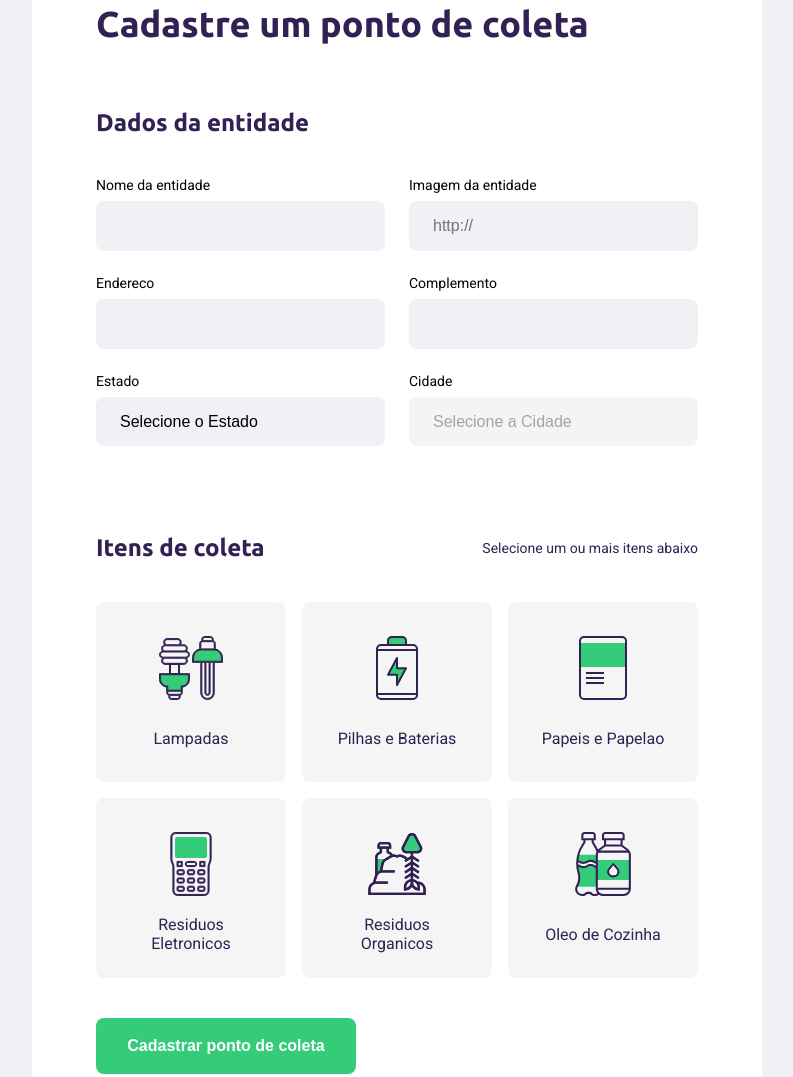
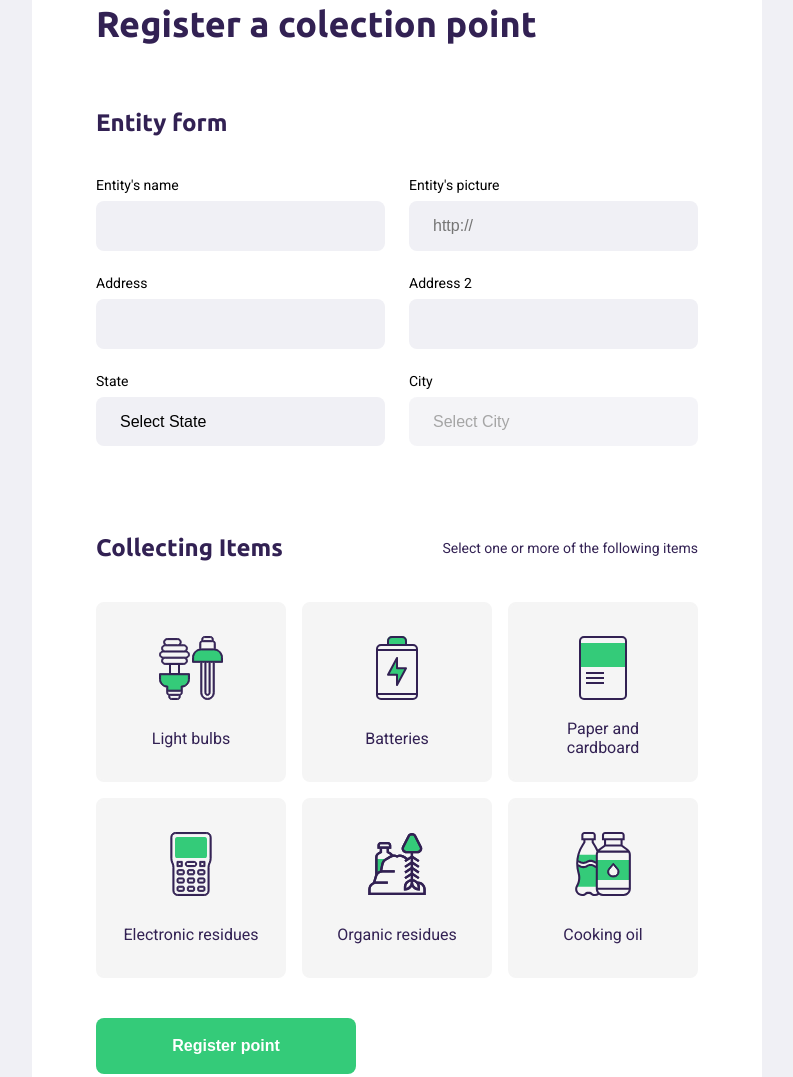
Before and after one commit to LoanCardoso13/NLW_1.0_Maycon, a website: page src/views/create-point.html in a window 1280 px wide. Shown: the part 225-1302 px from the top of the page, without its empty margins (243-1036 px from the left). Drawn offline with nearby package versions, Linux system fonts and the light colour scheme; files that its build step writes are made by us from their sources; no server answers.

Commit message:
Translation Portuguese -> English

```diff
--- a/src/views/create-point.html
+++ b/src/views/create-point.html
@@ -16,19 +16,19 @@
     {% include "partials/page-header.html" %}
 
     <form action="/savepoint" method="POST">
-        <h1>Cadastre um ponto de coleta</h1>
+        <h1>Register a colection point</h1>
 
         <fieldset>
             <legend>
-                <h2>Dados da entidade</h2>
+                <h2>Entity form</h2>
             </legend>
             <div class="field-group">
                 <div class="field">
-                    <label for="name">Nome da entidade</label>
+                    <label for="name">Entity's name</label>
                     <input type="text" name="name" required>
                 </div>
                 <div class="field">
-                    <label for="name">Imagem da entidade</label>
+                    <label for="name">Entity's picture</label>
                     <input
                     type="url"
                     name="image"
@@ -38,27 +38,27 @@
             </div>
             <div class="field-group">
                 <div class="field">
-                    <label for="address">Endereco</label>
+                    <label for="address">Address</label>
                     <input type="text" name="address" required>
                 </div>
                 <div class="field">
-                    <label for="address2">Complemento</label>
+                    <label for="address2">Address 2</label>
                     <input type="text" name="address2" required>
                 </div>
             </div>
 
             <div class="field-group">
                 <div class="field">
-                    <label for="state">Estado</label>
+                    <label for="state">State</label>
                     <select name="uf" required>
-                        <option value="">Selecione o Estado</option>
+                        <option value="">Select State</option>
                     </select>
                     <input type="hidden" name="state">
                 </div>
                 <div class="field">
-                    <label for="city">Cidade</label>
+                    <label for="city">City</label>
                     <select name="city" disabled required>
-                        <option value="">Selecione a Cidade</option>
+                        <option value="">Select City</option>
                     </select>
                 </div>
 
@@ -68,45 +68,45 @@
 
         <fieldset>
             <legend>
-                <h2>Itens de coleta</h2>
-                <span>Selecione um ou mais itens abaixo</span>
+                <h2>Collecting Items</h2>
+                <span>Select one or more of the following items</span>
             </legend>
 
             <div class="items-grid">
                 <li data-id="Lampadas">
                     <img src="/assets/lampadas.svg" alt="lampadas">
-                    <span>Lampadas</span>
+                    <span>Light bulbs</span>
                 </li>
 
                 <li data-id="Pilhas e Baterias">
                     <img src="/assets/baterias.svg" alt="Pilhas e Baterias">
-                    <span>Pilhas e Baterias</span>
+                    <span>Batteries</span>
                 </li>
 
                 <li data-id="Papeis e Papelao">
                     <img src="/assets/papeis-papelao.svg" alt="Papeis e Papelao">
-                    <span>Papeis e Papelao</span>
+                    <span>Paper and cardboard</span>
                 </li>
 
                 <li data-id="Residuos Eletronicos">
                     <img src="/assets/eletronicos.svg" alt="Residuos Eletronicos">
-                    <span>Residuos Eletronicos</span>
+                    <span>Electronic residues</span>
                 </li>
 
                 <li data-id="Residuos Organicos">
                     <img src="/assets/organicos.svg" alt="Residuos Organicos">
-                    <span>Residuos Organicos</span>
+                    <span>Organic residues</span>
                 </li>
 
                 <li data-id="Oleo de Cozinha">
                     <img src="/assets/oleo.svg" alt="Oleo de Cozinha">
-                    <span>Oleo de Cozinha</span>
+                    <span>Cooking oil</span>
                 </li>
             </div>
             <input type="hidden" name="items">
         </fieldset>
 
-        <button type="submit">Cadastrar ponto de coleta</button>
+        <button type="submit">Register point</button>
     </form>
 
 {% endblock content %}
--- a/src/views/layout.html
+++ b/src/views/layout.html
@@ -1,11 +1,11 @@
 <!DOCTYPE html>
-<html lang="pt_br">
+<html lang="en_US">
 <head>
     <meta charset="UTF-8">
     <meta name="viewport" content="width=device-width, initial-scale=1.0">
 
     {% block title %}
-        <title>Ecoleta</title>
+        <title>Ecolect</title>
     {% endblock title %}
 
     <link href="https://fonts.googleapis.com/css2?family=Roboto&family=Ubuntu:wght@700&display=swap" rel="stylesheet">
--- a/src/views/partials/page-header.html
+++ b/src/views/partials/page-header.html
@@ -2,6 +2,6 @@
     <img src="/assets/logo.svg" alt="logo">
     <a href="/">
         <span></span>
-        Voltar para home
+        Back to home
     </a>
 </header>
```
Also changed, not shown: src/server.js (+18 -15 lines), src/views/index.html (+4 -4 lines), src/views/partials/modal.html (+4 -4 lines), src/views/partials/point-created.html (+1 -1 lines), src/views/search-results.html (+4 -4 lines).
